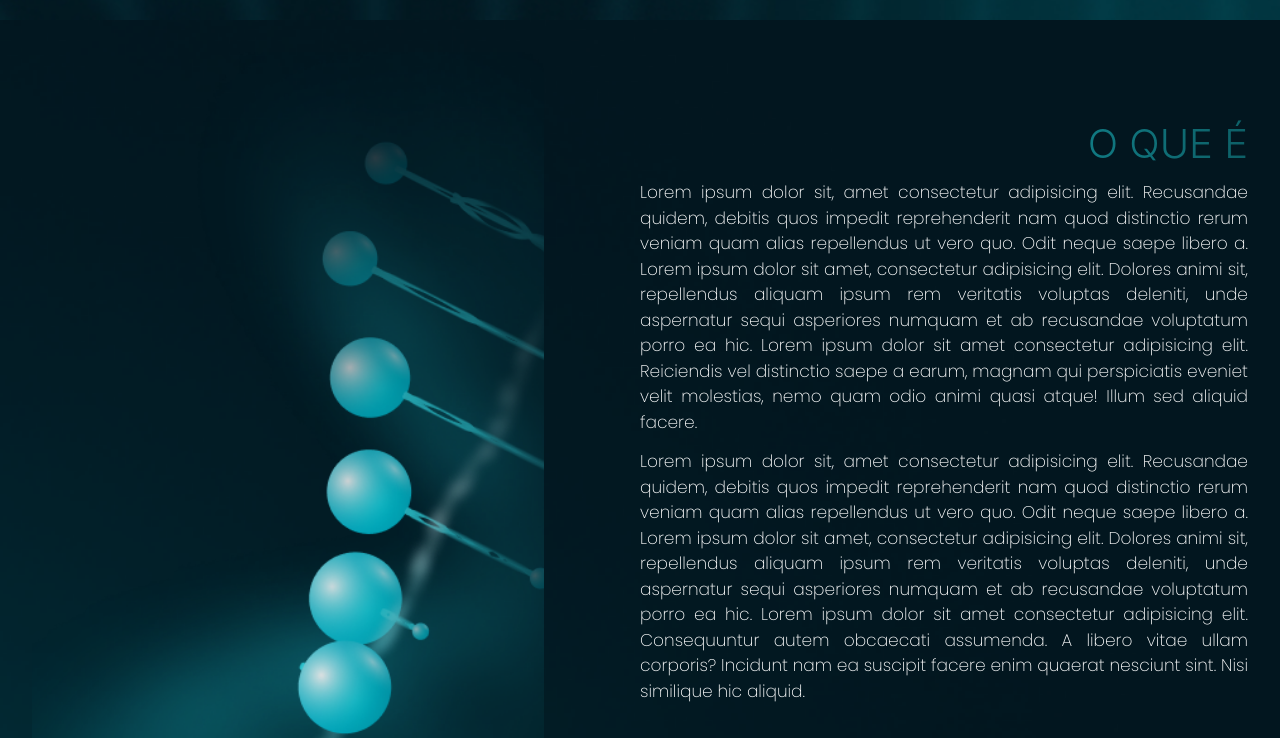
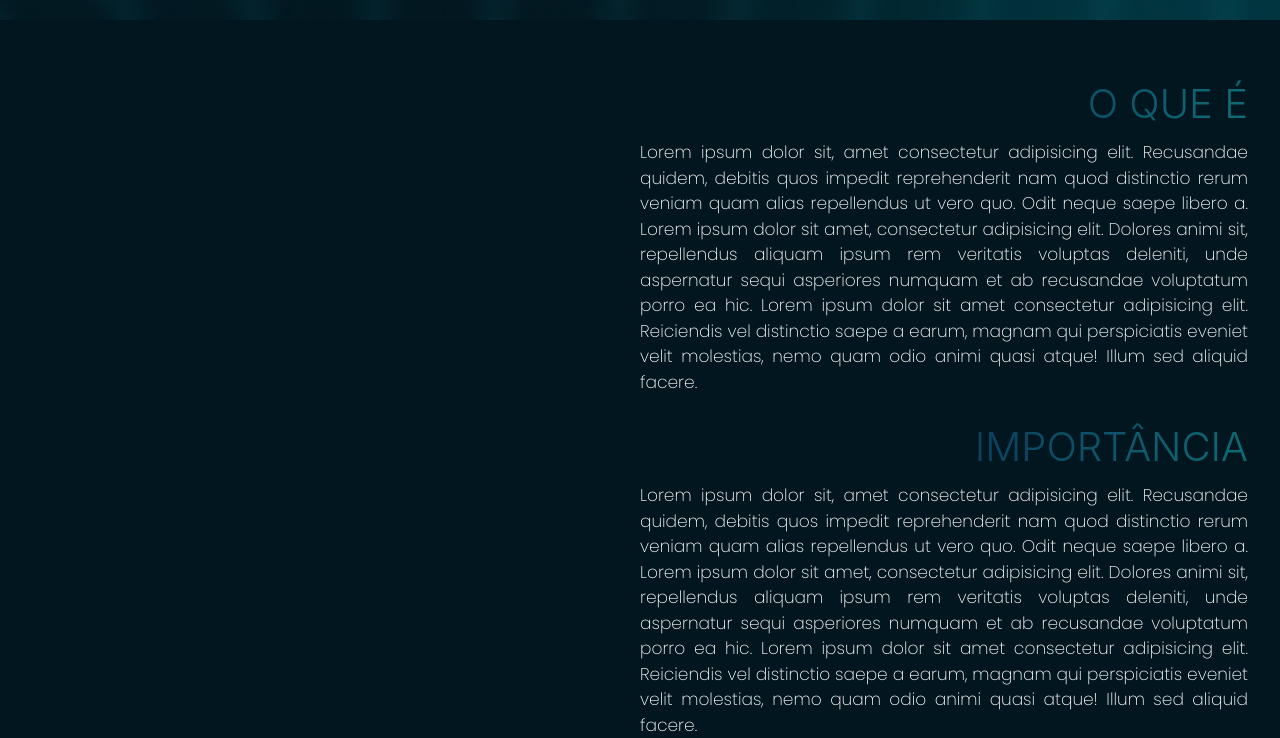
Before and after one commit to Matheus1415/Mendel, a React (Vite) app: page /fator-rh in a window 1280 px wide. Shown: the part 780-1518 px from the top of the page. Built offline with nearby package versions, Linux system fonts and the light colour scheme.

Commit message:
Tentativa de novo layout

```diff
--- a/src/components/MenuMobile/index.jsx
+++ b/src/components/MenuMobile/index.jsx
@@ -14,7 +14,7 @@ const MenuMobile = ({ isOpen, toggleMenu }) => {
         { label: "Fundamentos", router: "/manutencao" },
         { label: "Introdução a Genética", router: "/manutencao" },
         { label: "Sistema Sanguíneo", router: "/manutencao" },
-        { label: "FatorRh", router: "/FatorRh"}
+        { label: "FatorRh", router: "/fator-rh"}
     ];
 
     return (
--- a/src/pages/FatorRh/BiographyFatorRh.jsx
+++ b/src/pages/FatorRh/BiographyFatorRh.jsx
@@ -2,7 +2,6 @@ import {Heading, Text, Flex, Box} from '@chakra-ui/react';
 import { LayoutBaseModify } from '../../layout/LayoutBaseModify';
 
 const BiographyFatorRh = ({title, isImageSrc, isRowReverse}) => {
-
 
     return(
         <LayoutBaseModify
--- a/src/pages/FatorRh/index.jsx
+++ b/src/pages/FatorRh/index.jsx
@@ -1,36 +1,75 @@
-import {Text, Heading } from '@chakra-ui/react';
-import { LayoutBaseModify } from '../../layout/LayoutBaseModify';
+import { Flex ,Text, Heading, Box, useBreakpointValue, Image } from '@chakra-ui/react';
 import { LayoutIntroduction } from '../../layout/LayoutIntroduction';
 import BiographyFatorRh  from './BiographyFatorRh';
 import { TableSection } from './TableSection'
 import { ExamFactorRh } from './ExamFactorRh';
 
 
-export const FatorRh = () => {
+export const FatorRh = ({
+    isRowReverse = true,
+    isImage = true,
+    isImageSrc
+}) => {
+
+    const flexDirection = useBreakpointValue({ base: "column", sm: "column", md: isRowReverse?'row-reverse':'row' });
+    const contentWidth = useBreakpointValue({  base: "100%",  sm: "100%", md: '50%'});
+    const felxAlignContent = useBreakpointValue({  base: "center",  sm: "center", md: ''});
+    const styleText = {
+        fontSize: '17px',
+        fontWeight: '275',
+        lineHeight: '25.5px',
+        alignItems: 'justify-content'
+    }
+    const styleHeadinf = {
+        fontSize: '40px',
+        textAlign: 'right',
+        fontWeight: '275',
+        alignItems: 'justify-content',
+        bgGradient: 'linear(to-r, #0D066780, #19BFCD80)',
+        bgClip: 'text'
+    }
+
+
+
     return(
         <>
             <LayoutIntroduction query="Fator Rh">Fator Rh</LayoutIntroduction>
+            <Flex
+            mx="auto"
+            maxW="1300px"
+            p={8}
+            gap={6}
+            direction={flexDirection}
+            justifyContent="space-between"
+            >
+                <Flex
+                direction="column"
+                justifyContent="flex-start"
+                h="100%" w="100%"
+                maxW={contentWidth}
+                alignItems={felxAlignContent}
+                >
+                    <Box
+                    bg="#02161F"
+                    >
+                        <Heading variant="PrimaryTitle" sx={styleHeadinf}>O que é</Heading>
+                        <Text variant="Paragraph" sx={styleText}>Lorem ipsum dolor sit, amet consectetur adipisicing elit. Recusandae quidem, debitis quos impedit reprehenderit nam quod distinctio rerum veniam quam alias repellendus ut vero quo. Odit neque saepe libero a. Lorem ipsum dolor sit amet, consectetur adipisicing elit. Dolores animi sit, repellendus aliquam ipsum rem veritatis voluptas deleniti, unde aspernatur sequi asperiores numquam et ab recusandae voluptatum porro ea hic. Lorem ipsum dolor sit amet consectetur adipisicing elit. Reiciendis vel distinctio saepe a earum, magnam qui perspiciatis eveniet velit molestias, nemo quam odio animi quasi atque! Illum sed aliquid facere.</Text>
 
-            <LayoutBaseModify
-            isRowReverse
-            isImage
-            isImageSrc="../public/img/DNA.png"
-            children
-            >
-                <Heading variant="PrimaryTitle" textAlign="right">O que é</Heading>
-                <Text variant="Paragraph">Lorem ipsum dolor sit, amet consectetur adipisicing elit. Recusandae quidem, debitis quos impedit reprehenderit nam quod distinctio rerum veniam quam alias repellendus ut vero quo. Odit neque saepe libero a. Lorem ipsum dolor sit amet, consectetur adipisicing elit. Dolores animi sit, repellendus aliquam ipsum rem veritatis voluptas deleniti, unde aspernatur sequi asperiores numquam et ab recusandae voluptatum porro ea hic. Lorem ipsum dolor sit amet consectetur adipisicing elit. Reiciendis vel distinctio saepe a earum, magnam qui perspiciatis eveniet velit molestias, nemo quam odio animi quasi atque! Illum sed aliquid facere.</Text>
 
-               <Text variant="Paragraph">Lorem ipsum dolor sit, amet consectetur adipisicing elit. Recusandae quidem, debitis quos impedit reprehenderit nam quod distinctio rerum veniam quam alias repellendus ut vero quo. Odit neque saepe libero a. Lorem ipsum dolor sit amet, consectetur adipisicing elit. Dolores animi sit, repellendus aliquam ipsum rem veritatis voluptas deleniti, unde aspernatur sequi asperiores numquam et ab recusandae voluptatum porro ea hic. Lorem ipsum dolor sit amet consectetur adipisicing elit. Consequuntur autem obcaecati assumenda. A libero vitae ullam corporis? Incidunt nam ea suscipit facere enim quaerat nesciunt sint. Nisi similique hic aliquid.</Text>
-                <Heading variant="PrimaryTitle" textAlign="right">Importância</Heading>
-                <Text variant="Paragraph">Lorem ipsum dolor sit, amet consectetur adipisicing elit. Recusandae quidem, debitis quos impedit reprehenderit nam quod distinctio rerum veniam quam alias repellendus ut vero quo. Odit neque saepe libero a. Lorem ipsum dolor sit amet, consectetur adipisicing elit. Dolores animi sit, repellendus aliquam ipsum rem veritatis voluptas deleniti, unde aspernatur sequi asperiores numquam et ab recusandae voluptatum porro ea hic. Lorem ipsum dolor sit amet consectetur adipisicing elit. Reiciendis vel distinctio saepe a earum, magnam qui perspiciatis eveniet velit molestias, nemo quam odio animi quasi atque! Illum sed aliquid facere.</Text>
+                        <Heading variant="PrimaryTitle" sx={styleHeadinf}>Importância</Heading>
+                        <Text variant="Paragraph">Lorem ipsum dolor sit, amet consectetur adipisicing elit. Recusandae quidem, debitis quos impedit reprehenderit nam quod distinctio rerum veniam quam alias repellendus ut vero quo. Odit neque saepe libero a. Lorem ipsum dolor sit amet, consectetur adipisicing elit. Dolores animi sit, repellendus aliquam ipsum rem veritatis voluptas deleniti, unde aspernatur sequi asperiores numquam et ab recusandae voluptatum porro ea hic. Lorem ipsum dolor sit amet consectetur adipisicing elit. Reiciendis vel distinctio saepe a earum, magnam qui perspiciatis eveniet velit molestias, nemo quam odio animi quasi atque! Illum sed aliquid facere.</Text>
 
-                <Text variant="Paragraph">Lorem ipsum dolor sit, amet consectetur adipisicing elit. Recusandae quidem, debitis quos impedit reprehenderit nam quod distinctio rerum veniam quam alias repellendus ut vero quo. Odit neque saepe libero a. Lorem ipsum dolor sit amet, consectetur adipisicing elit. Dolores animi sit, repellendus aliquam ipsum rem veritatis voluptas deleniti, unde aspernatur sequi asperiores numquam et ab recusandae voluptatum porro ea hic. Lorem ipsum dolor sit amet consectetur adipisicing elit. Consequuntur autem obcaecati assumenda. A libero vitae ullam corporis? Incidunt nam ea suscipit facere enim quaerat nesciunt sint. Nisi similique hic aliquid.</Text>
-            </LayoutBaseModify>
-            <Heading variant="PrimaryTitle" textAlign="center">Criadores</Heading>
+                        <Text variant="Paragraph">Lorem ipsum dolor sit, amet consectetur adipisicing elit. Recusandae quidem, debitis quos impedit reprehenderit nam quod distinctio rerum veniam quam alias repellendus ut vero quo. Odit neque saepe libero a. Lorem ipsum dolor sit amet, consectetur adipisicing elit. Dolores animi sit, repellendus aliquam ipsum rem veritatis voluptas deleniti, unde aspernatur sequi asperiores numquam et ab recusandae voluptatum porro ea hic. Lorem ipsum dolor sit amet consectetur adipisicing elit. Consequuntur autem obcaecati assumenda. A libero vitae ullam corporis? Incidunt nam ea suscipit facere enim quaerat nesciunt sint. Nisi similique hic aliquid.</Text>
+                        {isImage && <Image w="lg" borderRadius="2xl" objectFit="cover" src={isImageSrc} alt="Estatua de Mendel" />
+                }
+                    </Box>
+                </Flex>
+            </Flex>
             <BiographyFatorRh title="Karl Landsteiner" isImageSrc="../public/img/KarlLandsteiner.jpg" isRowReverse={false}/>
             <BiographyFatorRh title="Alexander Solomon Wiener" isImageSrc="../public/img/Wiener.png" isRowReverse={false}/>
             <TableSection/>
             <ExamFactorRh/>
+
         </>
 
     );
```
